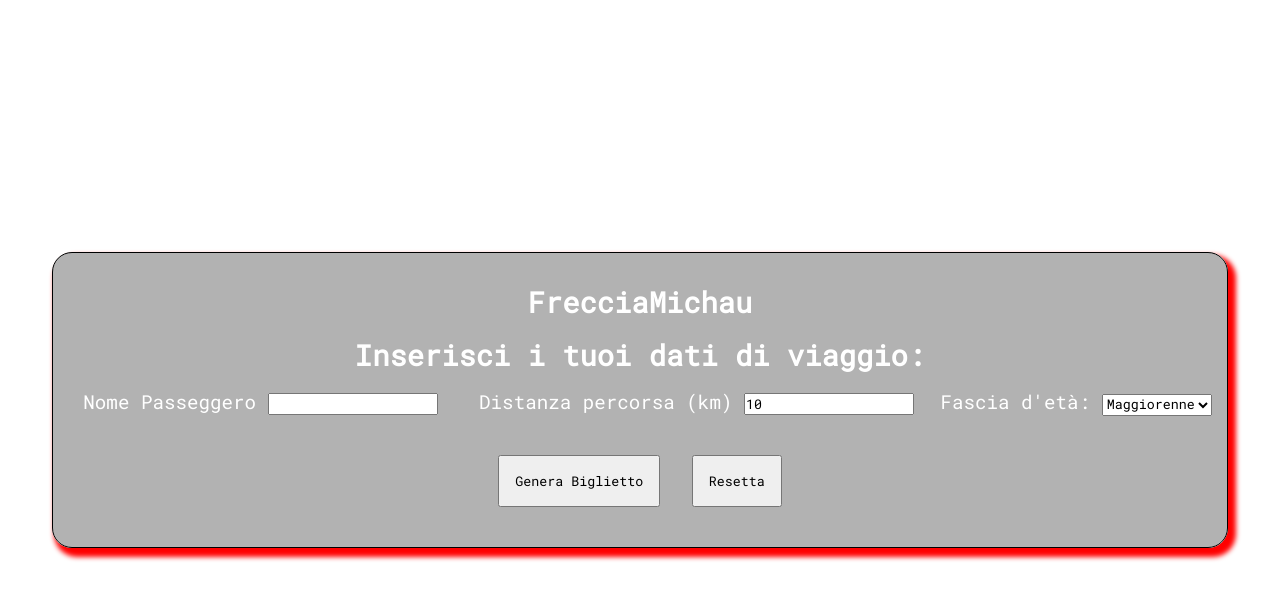
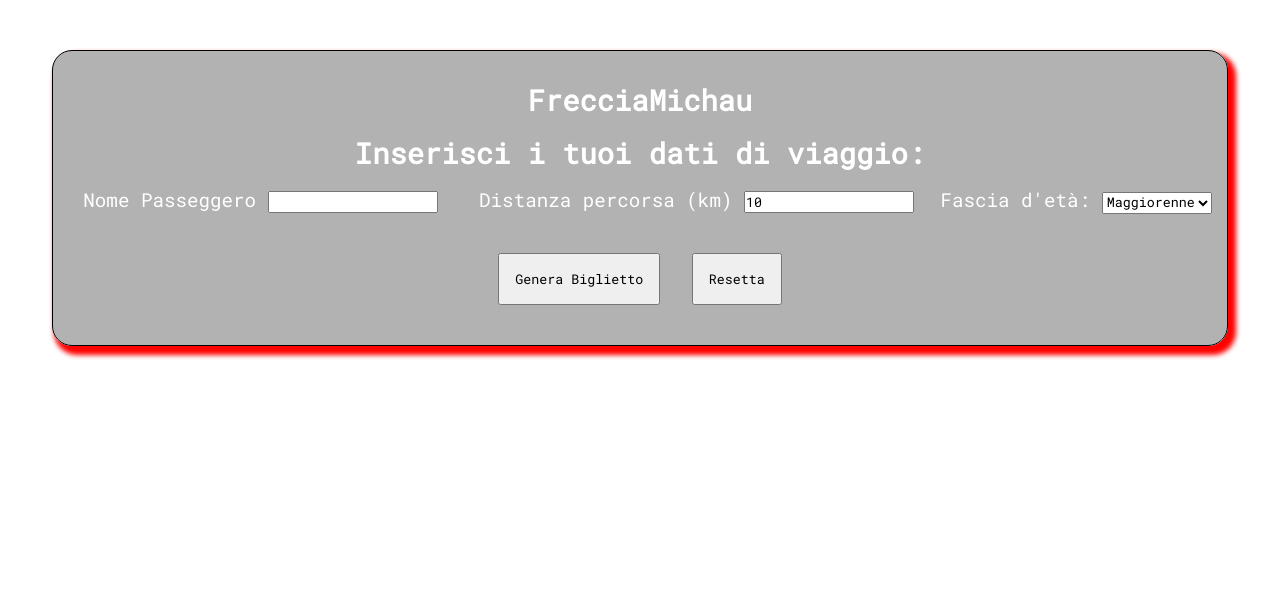
Before and after one commit to Michau94/js-biglietto-treno-form, a plain HTML site: page index.html in a window 1280 px wide. Drawn offline with Linux system fonts and the light colour scheme.

Commit message:
graphic fix

```diff
--- a/css/style.css
+++ b/css/style.css
@@ -54,7 +54,6 @@ body {
 .flex-c {
     display: flex;
     flex-direction: column;
-    justify-content: center;
     align-items: center;
 }
 
@@ -67,6 +66,7 @@ body {
     font-size: 1.2rem;
     box-shadow: 5px 6px 5px 3px red;
     animation: fromtop 2s linear;
+    margin-top: 50px;
 }
 
 @keyframes fromtop {
--- a/js/script.js
+++ b/js/script.js
@@ -69,13 +69,15 @@ generateBtn.addEventListener('click', function () {
     // Validation Name Value - kms value
 
     if ((!nameValue) || !isNaN(nameValue)) {
+        // alert campo nome
         errorAlert.innerHTML = 'Campo nome non valido!';
         errorAlert.classList.remove('hidden');
     } else if (isNaN(kmsValue) || kmsValue < 10 || !kmsValue) {
+        //alert campo kms
         errorAlert.innerHTML = 'Campo kms non valido!';
         errorAlert.classList.remove('hidden');
     } else {
-
+        // campo alert nascosto se tutto regolare
         errorAlert.classList.add('hidden');
 
         var price = kmsValue * 0.21;
```
